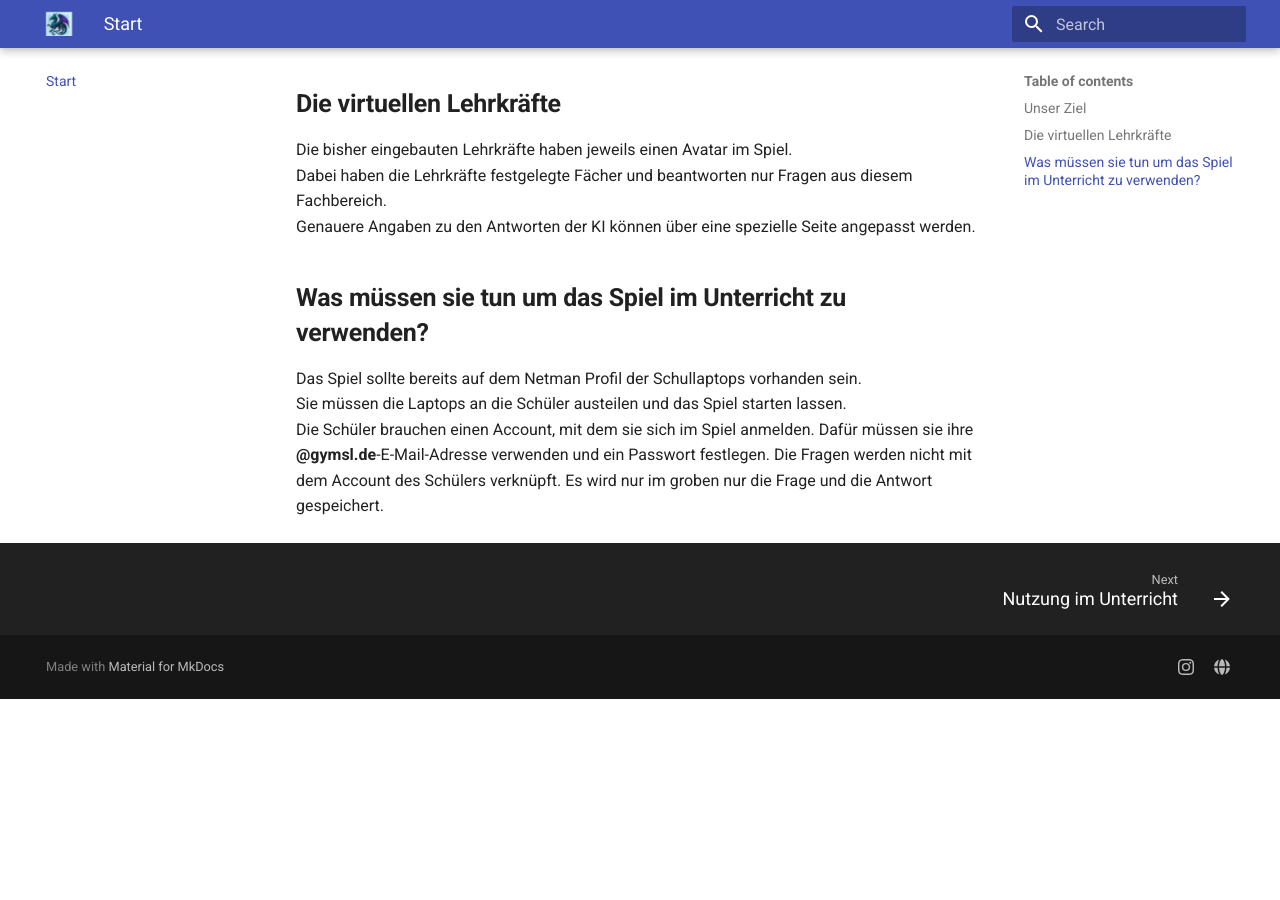
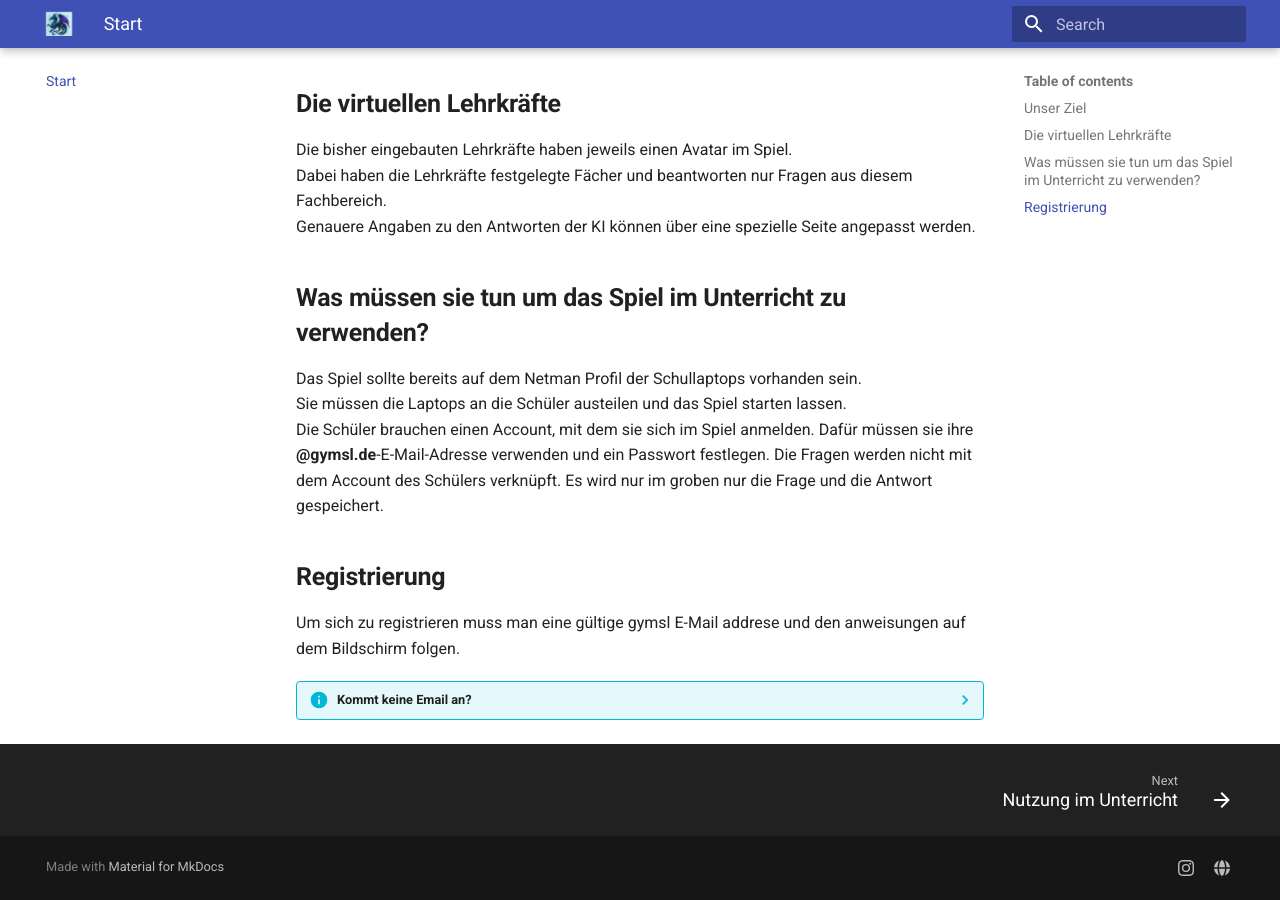
Before and after one commit to NOOD3LS/Dragonsoft-Leitfaden, an MkDocs documentation site: the page built from docs/index.md, in a window 1280 px wide and 900 px high, scrolled down 618 px. Built offline with MkDocs 1.6.1 and Material for MkDocs 9.7.7, drawn with Linux system fonts in a browser that asks for light colours; before the commit the page ends 1317 px from its top, so only the background shows below that.

Commit message:
registrierung

```diff
--- a/docs/index.md
+++ b/docs/index.md
@@ -22,3 +22,10 @@ Das Spiel sollte bereits auf dem Netman Profil der Schullaptops vorhanden sein.
 Sie müssen die Laptops an die Schüler austeilen und das Spiel starten lassen.
 Die Schüler brauchen einen Account, mit dem sie sich im Spiel anmelden. Dafür müssen sie ihre **@gymsl.de**-E-Mail-Adresse verwenden und ein Passwort festlegen.
 Die Fragen werden nicht mit dem Account des Schülers verknüpft. Es wird nur im groben nur die Frage und die Antwort gespeichert.
+
+## __Registrierung__
+Um sich zu registrieren muss man eine gültige gymsl E-Mail addrese und den anweisungen auf dem Bildschirm folgen.
+
+??? Info "Kommt keine Email an?"
+    Die Emails brauchen manchmal 2-3 Minuten bis die E-Mails in dem Postfach ankommen. Wenn nach 2-3 Minuten keine E-Mail im Postfach erscheint, einmal den Spam Ordner überprüfen.
+    Wenn weitere Probleme auftauchen die Registrierung erneut versuchen, oder eine E-Mail an fritz.schirbel@gymsl.de schicken.
--- a/mkdocs.yml
+++ b/mkdocs.yml
@@ -23,3 +23,8 @@ extra:
       link: https://instagram.com/dragonsoftgymsl
     - icon: fontawesome/solid/globe
       link: https://gymsl.agitalpro.de/
+
+markdown_extensions:
+  - admonition
+  - pymdownx.details
+  - pymdownx.superfences
```
